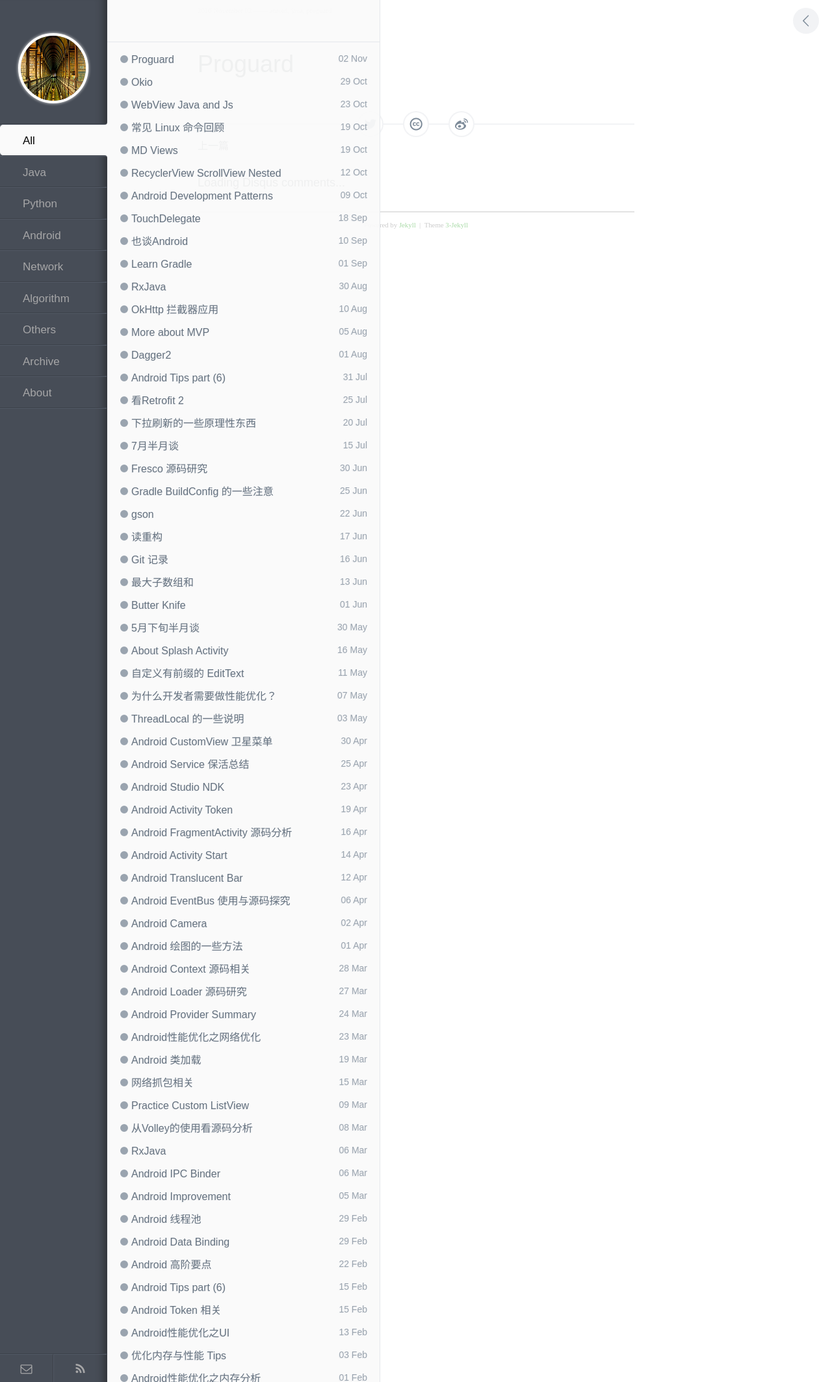
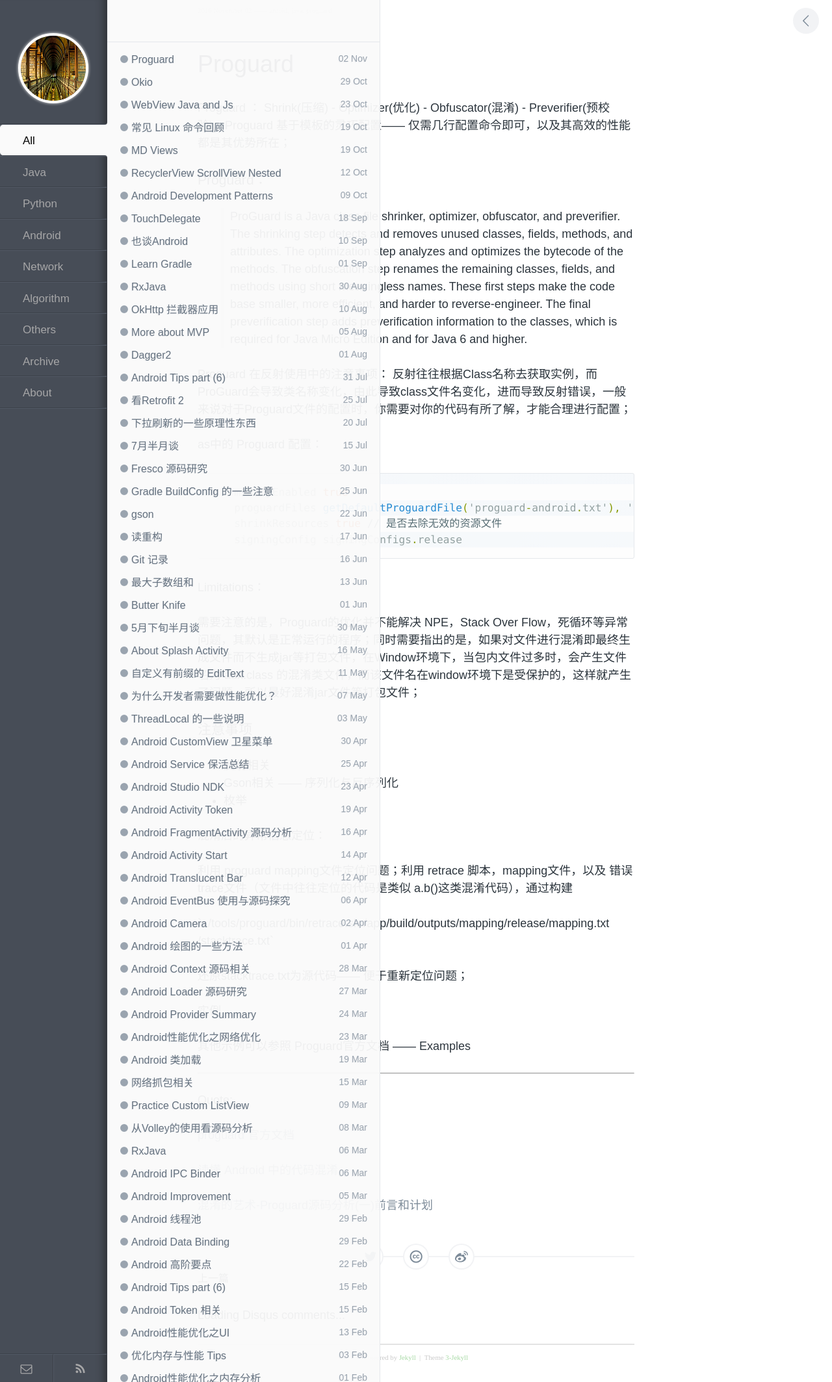
Before and after one commit to enlipan/enlipan.github.io, a Jekyll site: the page built from _posts/2016-11-02-android-proguard.md, in a window 1280 px wide. Shown: the whole page at 65% size. Built offline with Jekyll 4.4.1, drawn with Linux system fonts in a browser that asks for light colours; nearby versions of some CDN libraries; comment, search, counter and statistics services are not loaded.

Commit message:
post pages android

```diff
--- a/_posts/2016-11-02-android-proguard.md
+++ b/_posts/2016-11-02-android-proguard.md
@@ -4,3 +4,65 @@ title:  Proguard
 category: android
 keywords: [anroid,java,proguard]
 ---
+
+Proguard ： Shrink(压缩) - Optimizer(优化) - Obfuscator(混淆) - Preverifier(预校验)，Proguard 基于模板的灵巧配置—— 仅需几行配置命令即可，以及其高效的性能都是其优势所在；
+
+### Proguard：
+
+> ProGuard is a Java class file shrinker, optimizer, obfuscator, and preverifier. The shrinking step detects and removes unused classes, fields, methods, and attributes. The optimization step analyzes and optimizes the bytecode of the methods. The obfuscation step renames the remaining classes, fields, and methods using short meaningless names. These first steps make the code base smaller, more efficient, and harder to reverse-engineer. The final preverification step adds preverification information to the classes, which is required for Java Micro Edition and for Java 6 and higher.
+
+
+Proguard 在反射使用中的注意事项：  反射往往根据Class名称去获取实例，而 ProGuard会导致类名称变化，由此导致class文件名变化，进而导致反射错误，一般来说对于Proguard文件的配置时，你需要对你的代码有所了解，才能合理进行配置；
+
+
+as中的 Proguard 配置：
+
+{% highlight java %}
+
+    minifyEnabled true
+    proguardFiles getDefaultProguardFile('proguard-android.txt'), 'proguard-rules.pro'
+    shrinkResources true // 是否去除无效的资源文件
+    signingConfig signingConfigs.release
+
+
+{% endhighlight %}
+
+
+
+
+#### Limitations：
+
+需要注意的是，Proguard的优化并不能解决 NPE，Stack Over Flow，死循环等异常问题，其默认是正常运行的程序；同时需要指出的是，如果对文件进行混淆即最终生成文件而不生成jar等打包文件，在Window环境下，当包内文件过多时，会产生文件名为 aux.class 的混淆类文件，而该文件名在window环境下是受保护的，这样就产生了问题，所以最好混淆jar文件等打包文件；
+
+
+
+### 注意事项
+
+*  反射相关
+
+*  Gson相关 —— 序列化与反序列化
+
+*  枚举
+
+#### 混淆后的异常信息定位：
+
+利用 proguard mapping文件定位问题；利用 retrace 脚本，mapping文件，以及 错误trace文件（文件中往往定位的代码是类似 a.b()这类混淆代码），通过构建
+
+` ./tools/proguard/bin/retrace.sh   /app/build/outputs/mapping/release/mapping.txt   /stacktrace.txt`
+
+还原stacktrace.txt为源代码—— 便于重新定位问题；
+
+
+#### 实例
+
+其他示例可以参照 Proguard官方文档 —— Examples
+
+---
+
+Quote:
+
+[proguard 官方文档](http://proguard.sourceforge.net/)
+
+[读懂 Android 中的代码混淆](http://droidyue.com/blog/2016/07/10/understanding-android-obfuscated-code-by-proguard/)
+
+[混淆的艺术-Proguard源码分析(一)前言和计划](http://blog.csdn.net/hello__zero/article/details/18731799)
```
Also changed, not shown: _posts/2016-10-29-android-okhttp-okio.md (+5 -0 lines).
